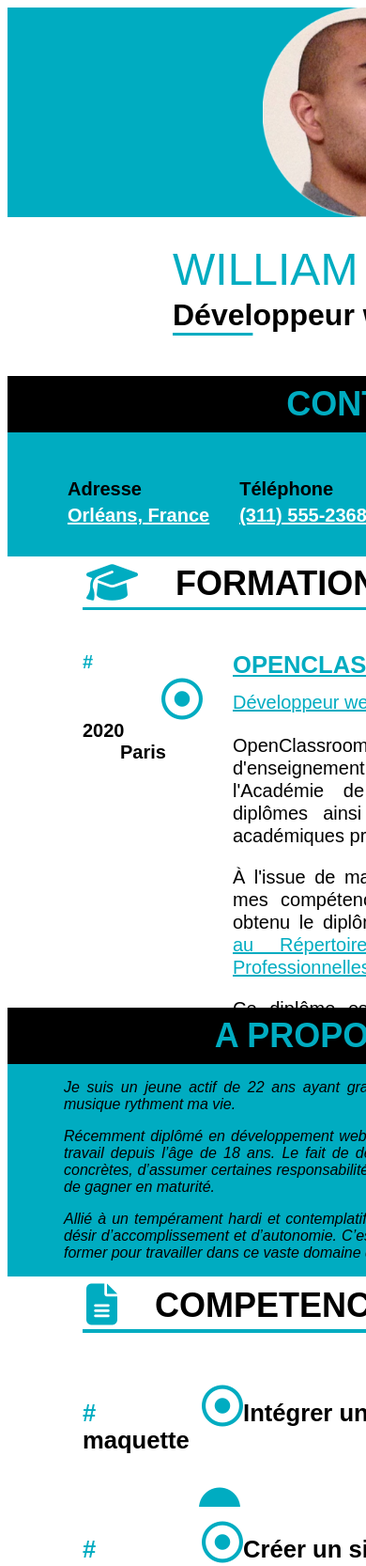
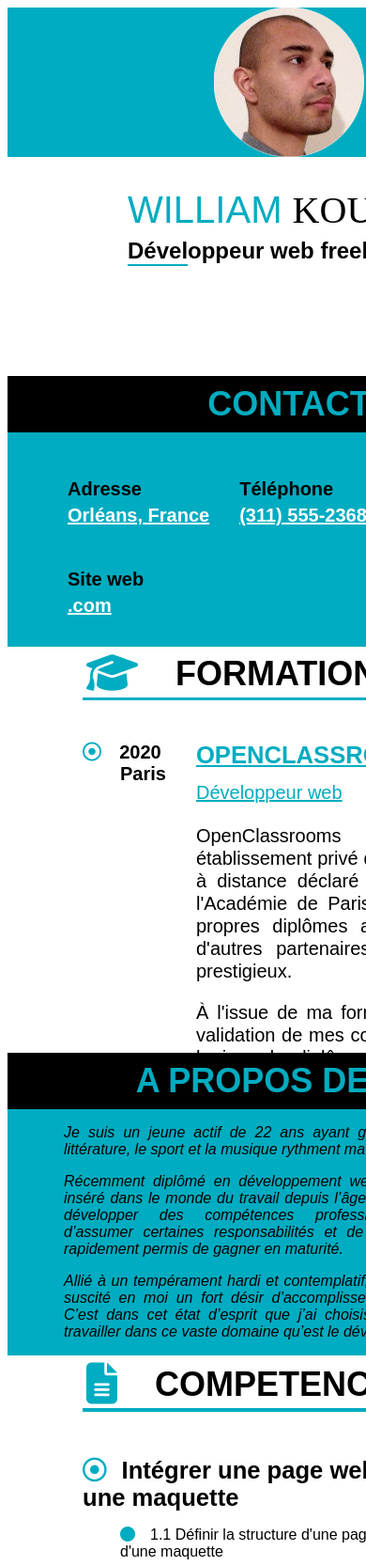
Before and after one commit to williamkoumessi/openclassrooms, a plain HTML site: page cv_en_site_web.html in a window 390 px wide. Shown: the top 1666 px of the page at 94% size. Drawn offline with Linux system fonts and the light colour scheme.

Commit message:
Update cv_en_site_web.css

```diff
--- a/cv_en_site_web.css
+++ b/cv_en_site_web.css
@@ -144,7 +144,7 @@ a:visited.lien_site_web {
 	display: flex;
 	align-items: left;
 }
-.formation i {
+.icone_formation i {
 	margin-left: 5.25rem;
 	color: #00ACC1;
 	font-size: 2.75rem;
@@ -179,12 +179,9 @@ a:visited.lien_site_web {
 	font-weight: bold;
 	font-size: 1.25rem;
 }
-.date:before {
-	content: "#";
-	font-size: 1.25rem;
-	font-weight: bold;
+.date_ville_formation i {
 	color: #00ACC1;
-	margin-right: 1.8rem;
+	margin-right: 1.2rem;
 }
 .ville {
 	margin-left: 2.5rem;
@@ -278,7 +275,7 @@ a:visited.lien_formation {
 	display: flex;
 	align-items: left;
 }
-.competences i {
+.icone_competences i {
 	color: #00ACC1;
 	font-size: 2.75rem;
 	margin-top: 0.5rem;
@@ -306,26 +303,26 @@ i:hover {
 	margin-right: 5rem;
 }
 .liste_competences li {
-	list-style-type: none;
+	list-style: none;
 	font-size: 1.6rem;
 	font-weight: bold;
 	margin-left: 2.5rem;
 	margin-top: 0.5rem;
 }
-.liste_competences li:before {
-	content: "#";
-	font-size: 1.6rem;
-	font-weight: bold;
+.liste_competences i {
+	margin-right: 1rem;
 	color: #00ACC1;
-	margin-right: 1.8rem;
 }
 .sous_competences {
 	overflow-y: scroll;
-	height: 3rem;
-	margin-top: 0.5rem;
+	height: 4.7rem;
 	margin-left: 5rem;
-	font-size: 1.25rem;
+	font-size: 1rem;
 	font-weight : normal;
+}
+.sous_competences i {
+	margin-right: 1rem;
+	color: #00ACC1;
 }
 
 /* Footer contenant les loisirs et le portfolio */
@@ -406,10 +403,13 @@ i:hover {
 	list-style-type: none;
 }
 
+/*Responsive for tablets*/
+
 @media screen and (max-width:768px) {
 	.box_header {
 		display: flex;
 		flex-direction: column;
+		width: 768px;
 	}
 	.cadre_photo_didentite {
 		width: 768px;
@@ -461,6 +461,7 @@ i:hover {
 		display: flex;
 		flex-direction: column;
 		margin-bottom: 20rem;
+		margin-top: 11rem;
 	}
 	.presentation {
 		width: 768px;
@@ -477,6 +478,7 @@ i:hover {
 	.loisirs_portfolio {
 		display: flex;
 		flex-direction: column;
+		margin-top: 24rem;
 	}
 	.loisirs {
 		width: 768px;
@@ -494,3 +496,100 @@ i:hover {
 		margin-top: 1rem;
 	}
 }
+
+/*Responsive for Google Nexus 7*/
+
+@media screen and (max-width:600px) {
+	.box_header {
+		display: flex;
+		flex-direction: column;
+		width: 600px;
+	}
+	.cadre_photo_didentite {
+		width: 600px;
+	}
+	.photo_didentite {
+		margin-top: 0rem;
+		width: 10rem;
+	}
+	.prenom_nom {
+		width: 600px;
+		margin-bottom: 0rem;
+    }
+    .prenom_nom h1 {
+    	margin-left: 8rem;
+    	font-size: 2.5rem;
+    	margin-top: 3rem;
+    }
+    .prenom_nom h2 {
+    	margin-left: 8rem;
+    	font-size: 1.5rem;
+    	margin-bottom: 0rem;
+    }
+	.contact_formation {
+		display: flex;
+		flex-direction: column;
+		margin-bottom: 8rem;
+		margin-top: 0rem;
+	}
+	.contact {
+		width: 600px;
+		position: relative;
+		margin-top: 0rem;
+	}
+	.liste_contact {
+		margin-top: 0rem;
+	}
+	.liste_contact li {
+		display : list-item;
+		float: left;
+		margin-right: 2rem;
+	}
+	.formation {
+		width: 600px;
+	}
+	.contenu_formation {
+		margin-left: 0rem;
+	}
+	.nom_formation {
+		margin-left: 2rem;
+	}
+	.presentation_competences {
+		display: flex;
+		flex-direction: column;
+		margin-bottom: 20rem;
+		margin-top: 11rem;
+	}
+	.presentation {
+		width: 600px;
+	}
+	.presentation h3 {
+		margin-bottom: 1rem;
+	}
+	.presentation p {
+		margin-top: 0rem;
+	}
+	.competences {
+		width: 600px;
+	}
+	.loisirs_portfolio {
+		display: flex;
+		flex-direction: column;
+		margin-top: 24rem;
+	}
+	.loisirs {
+		width: 600px;
+	}
+	.icones_loisirs i {
+		margin-top: 0rem;
+		font-size: 2rem;
+		margin-left: 10rem;
+		margin-bottom: 2rem;
+	}
+	.portfolio {
+		width: 600px;
+	}
+	.contenu_portfolio {
+		margin-top: 1rem;
+	}
+}
```
